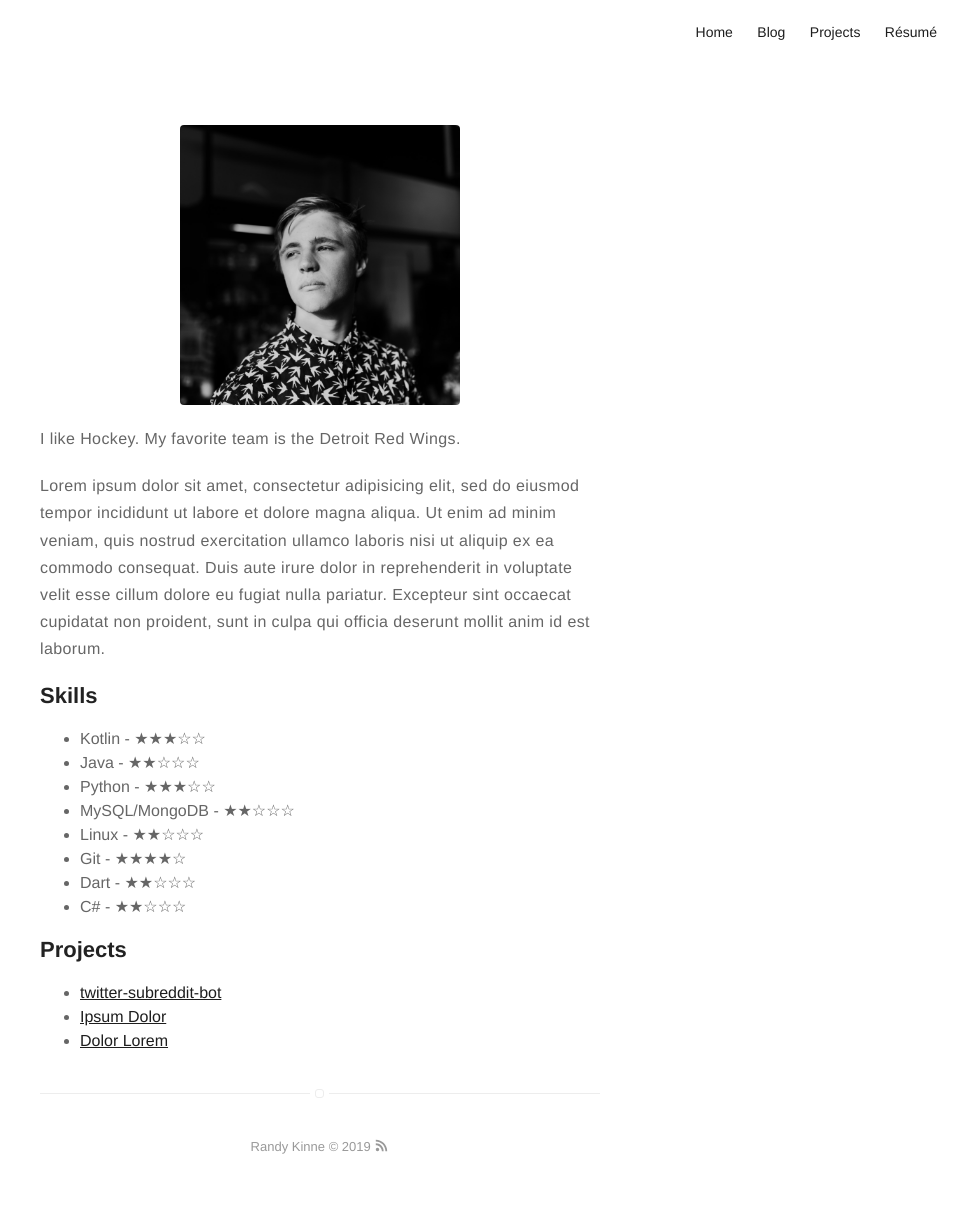
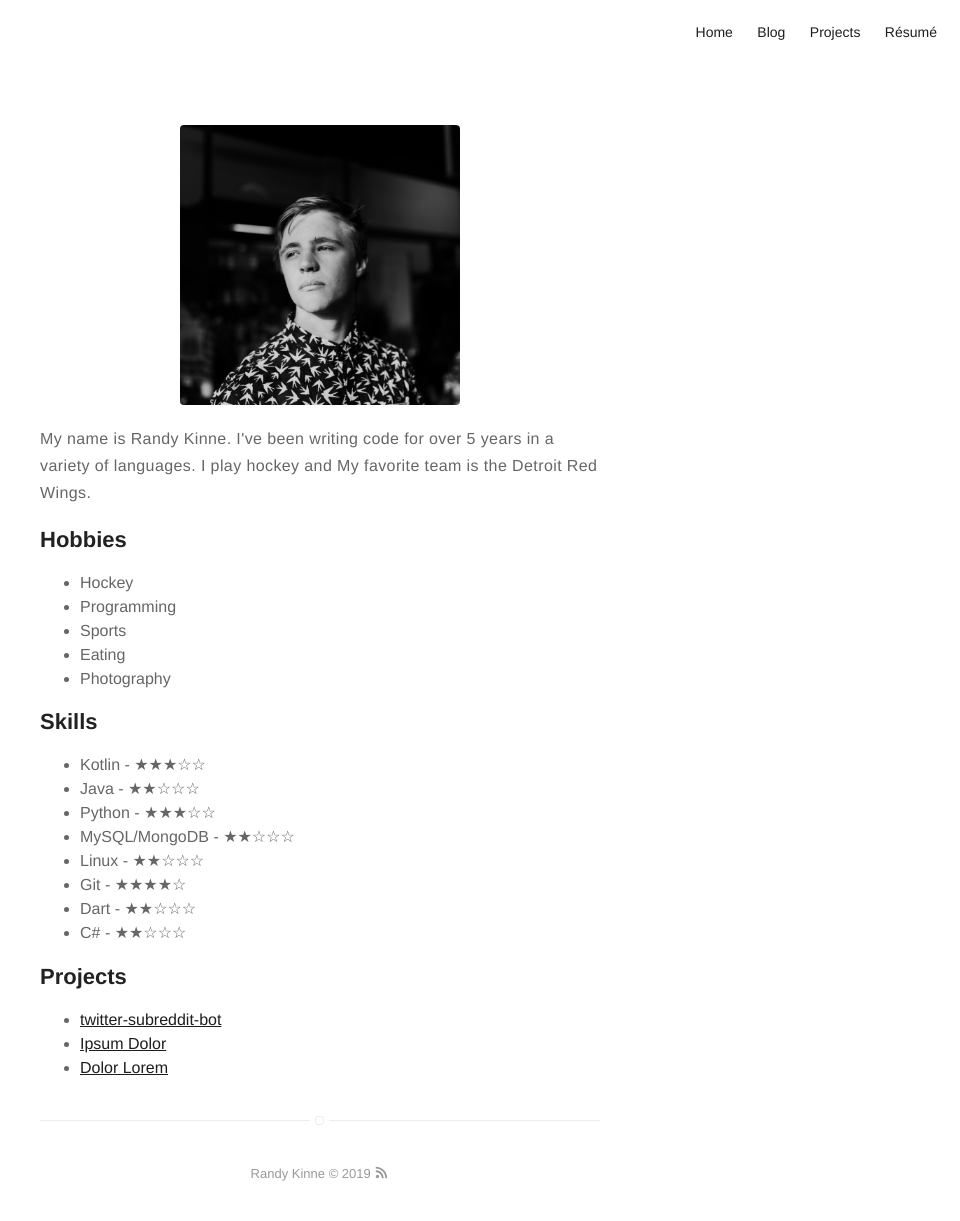
Before and after one commit to randykinne/randykinne.dev, a Jekyll site: the page built from about.md, in a window 1280 px wide. Shown: the whole page, without its empty margins (320-1280 px from the left). Built offline with Jekyll 4.4.1, drawn with Linux system fonts in a browser that asks for light colours; before the commit the page ends 1194 px from its top, so only the background shows below that.

Commit message:
Update about.md

```diff
--- a/about.md
+++ b/about.md
@@ -4,14 +4,17 @@ layout: page
 ---
 ![Profile Image]({{ site.url }}/{{ site.picture }})
 
-<p>I like Hockey. My favorite team is the Detroit Red Wings.</p>
+<p>My name is Randy Kinne. I've been writing code for over 5 years in a variety of languages. I play hockey and My favorite team is the Detroit Red Wings.</p>
 
-<p>Lorem ipsum dolor sit amet, consectetur adipisicing elit, sed do eiusmod
-tempor incididunt ut labore et dolore magna aliqua. Ut enim ad minim veniam,
-quis nostrud exercitation ullamco laboris nisi ut aliquip ex ea commodo
-consequat. Duis aute irure dolor in reprehenderit in voluptate velit esse
-cillum dolore eu fugiat nulla pariatur. Excepteur sint occaecat cupidatat non
-proident, sunt in culpa qui officia deserunt mollit anim id est laborum.</p>
+<h2>Hobbies</h2>
+
+<ul class="skill-list">
+	<li>Hockey</li>
+	<li>Programming</li>
+	<li>Sports</li>
+	<li>Eating</li>
+	<li>Photography</li>
+</ul>
 
 <h2>Skills</h2>
 
```
